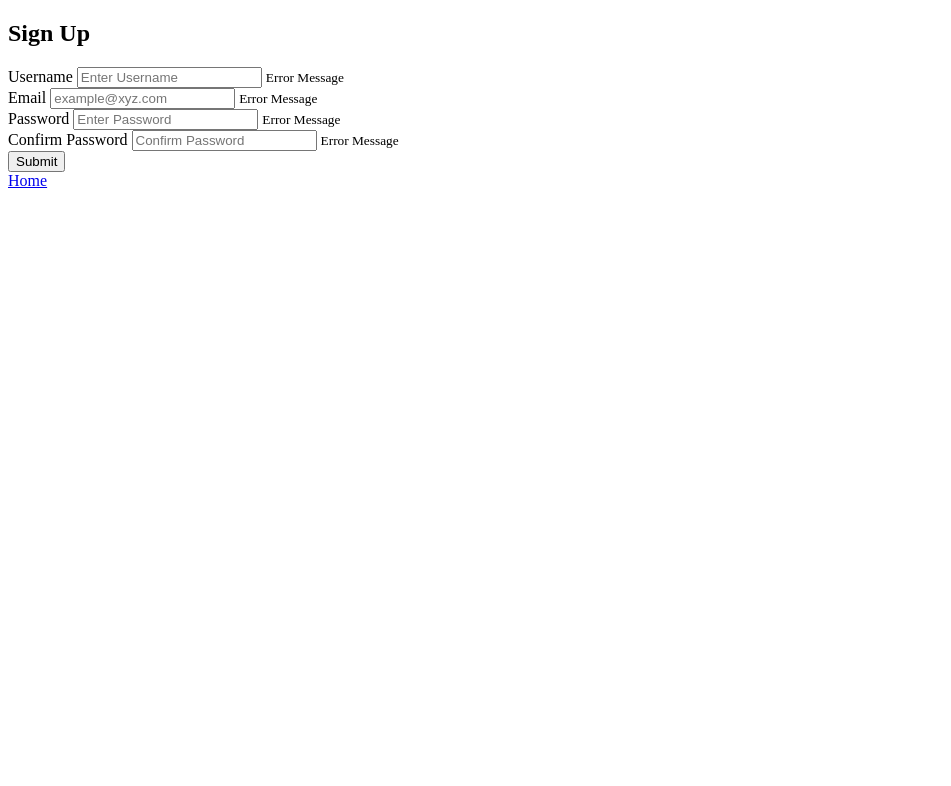
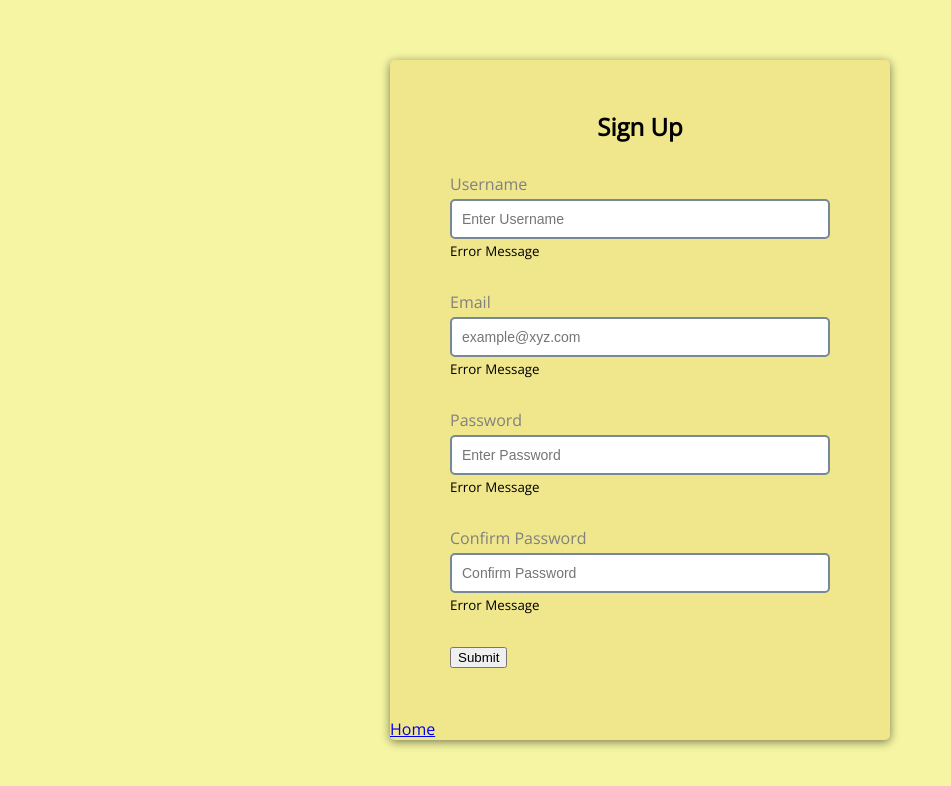
Before and after one commit to ahmad-irshad/JavaScriptProjects, a plain HTML site: page project01/index.html in a window 1280 px wide. Shown: the whole page, without its empty margins (0-951 px from the left). Drawn offline with nearby package versions, Linux system fonts and the light colour scheme.

Commit message:
Created CSS file for project 01
Created CSS file for project (Log in page). and index.html file is updated

```diff
--- a/project01/index.html
+++ b/project01/index.html
@@ -7,7 +7,7 @@
     <title>HTML Form Validation</title>
 </head>
 <body>
-    <div class="conatainer">
+    <div class="container">
         <form id="form" class="form">
             <h2>Sign Up</h2>
             <div class="form-control">
@@ -26,11 +26,11 @@
                 <small>Error Message</small>
             </div>
             <div class="form-control">
-                <label for="username">Confirm Password</label>
+                <label for="password2">Confirm Password</label>
                 <input type="password" id="password2" placeholder="Confirm Password">
                 <small>Error Message</small>
             </div>
-            <button>Submit</button>
+            <div class="form-control"><button>Submit</button></div>
         </form>
         <a href="../index.html">Home</a>
     </div>
--- a/project01/style.css
+++ b/project01/style.css
@@ -0,0 +1,67 @@
+@import url('https://fonts.googleapis.com/css2?family=Open+Sans&display=swap');
+* {
+    box-sizing: border-box;
+}
+
+body {
+    background-color: hsla(60, 80%, 50%, 0.4);
+    font-family: 'Open Sans', sans-serif;
+    display: flex;
+    align-items: center;
+    justify-content: center;
+    min-height: 100vh;
+    /* min-width: 100vh; */
+    margin: 0;
+}
+
+.container {
+    background-color: khaki;
+    border-radius:5px;
+    width: 500px;
+    box-shadow: 0 2px 10px rgba(0, 0, 0, 0.5);
+
+}
+
+h2 {
+    text-align: center;
+    margin-bottom: 20px;
+}
+
+.form {
+    padding: 30px 40px 30px 40px;
+
+}
+
+.form-control {
+    margin: 10px;
+    padding: 10px;
+    position: relative;
+}
+
+.form-control label {
+    color: grey;
+    display: block;
+    margin-bottom: 4px;
+}
+
+.form-control input{
+    border: 2px solid lightslategray;
+    border-radius: 5px;
+    display: block;
+    width: 100%;
+    padding: 10px;
+    font-size: 14px;
+}
+
+.form-control input:focus {
+    outline:0;
+    border-color: black;
+}
+
+.form-control.success input {
+    border-color: limegreen;
+}
+
+.form-control.error input {
+    border-color: orangered;
+}
```
